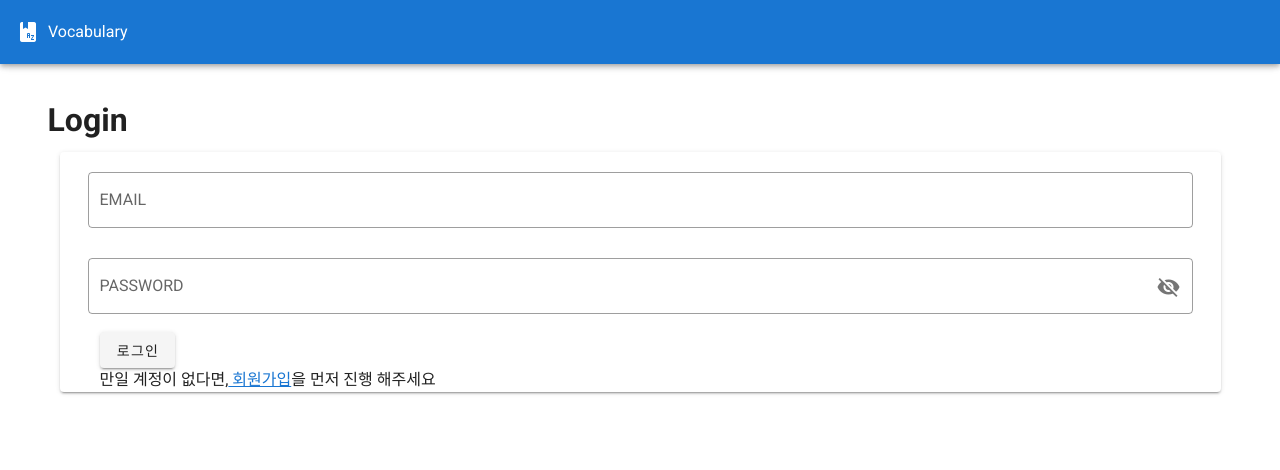
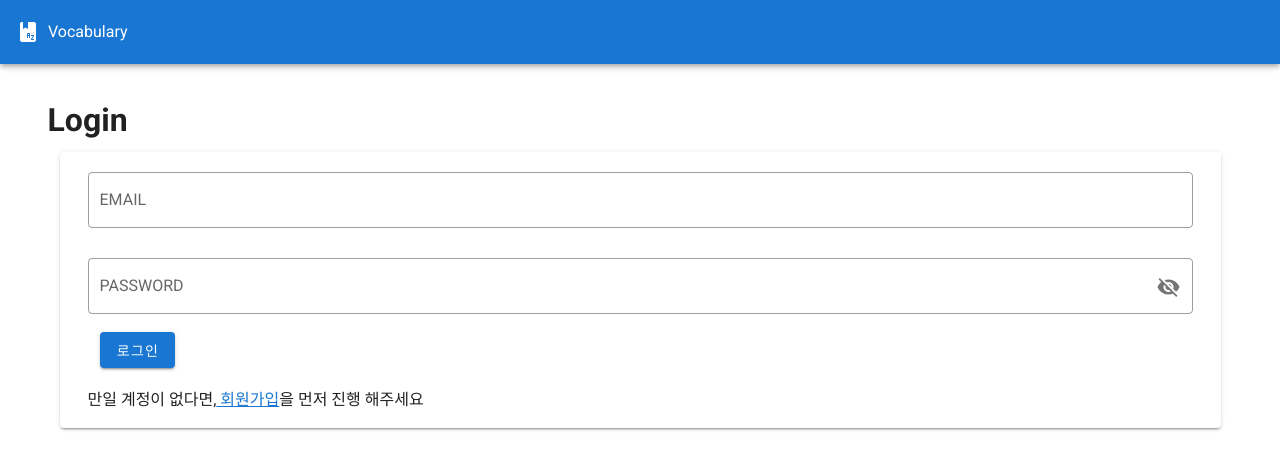
Before and after one commit to LeastKIds/vocabulary, a Vue app in the folder vocabulary-vue/: page /signin in a window 1280 px wide. Shown: the top 470 px of the page. Built offline with nearby package versions, Linux system fonts and the light colour scheme.

Commit message:
김광일:signin 200

```diff
--- a/vocabulary-vue/src/components/Main.vue
+++ b/vocabulary-vue/src/components/Main.vue
@@ -17,6 +17,7 @@
 </template>
 
 <script>
+import axios from 'axios'
 export default {
   name: 'Main',
   data () {
@@ -26,7 +27,15 @@ export default {
   },
   methods : {
     logout(){
-      this.$router.replace('signin')
+      axios.post('/api/logout')
+      .then(res => {
+        console.log(res.data)
+        alert('Logout')
+        this.$router.replace('signin')
+      })
+      .catch(err => {
+        console.log(err)
+      })
     }
   }
 }
--- a/vocabulary-vue/src/components/SignIn.vue
+++ b/vocabulary-vue/src/components/SignIn.vue
@@ -25,8 +25,10 @@
           outlined
             ></v-text-field>
         </v-row>
-      <v-btn>로그인</v-btn>
-      <p>만일 계정이 없다면,<router-link to="/signup"> 회원가입</router-link>을 먼저 진행 해주세요</p>
+        <v-btn type="submit" color="primary">로그인</v-btn>
+        <v-row class="mt-5">
+          <p>만일 계정이 없다면,<router-link to="/signup"> 회원가입</router-link>을 먼저 진행 해주세요</p>
+        </v-row>
       </v-form>
     </v-card>
   </v-container>
@@ -58,9 +60,9 @@ export default {
       axios.post('/api/login', data)
       .then(response=> {
           console.log(response)
-          this.users = response.data
-
-          this.$router.replace('main')
+          this.users.data = response.data
+          alert('Login Success')
+          this.$router.replace('hello')
       })
       .catch( err => {
           console.log(err)
--- a/vocabulary-vue/src/components/SignUp.vue
+++ b/vocabulary-vue/src/components/SignUp.vue
@@ -51,8 +51,8 @@
 </template>
 
 <script>
+import axios from 'axios'
 
-import axios from 'axios'
 export default {
   name: 'signUp',
   data(){
@@ -96,9 +96,10 @@ export default {
         axios.post('/api/register', data)
         .then(response => {
           console.log(response.data)
-          this.users = response.data
+          this.users.data = response.data
           console.log(this.users.data)
-
+          alert('Signup Success')
+          this.$router.replace('signin')
         })
         .catch(err => {
           console.log(err)
```
